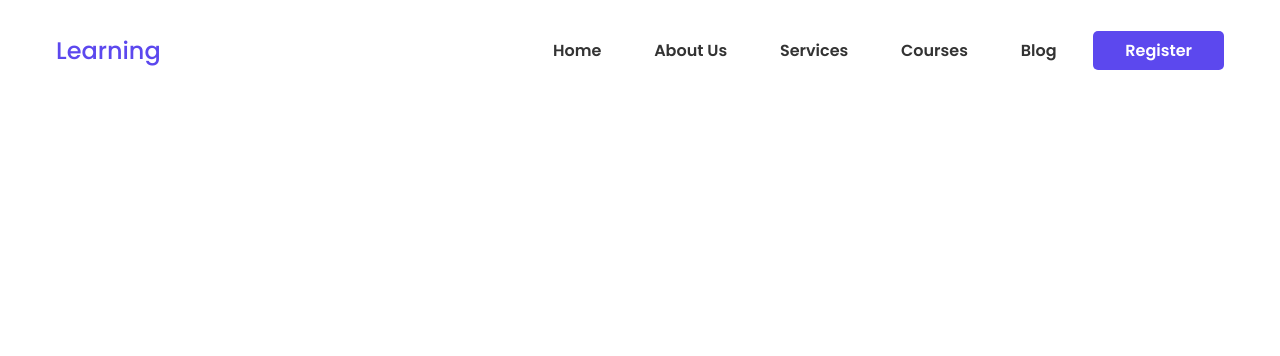
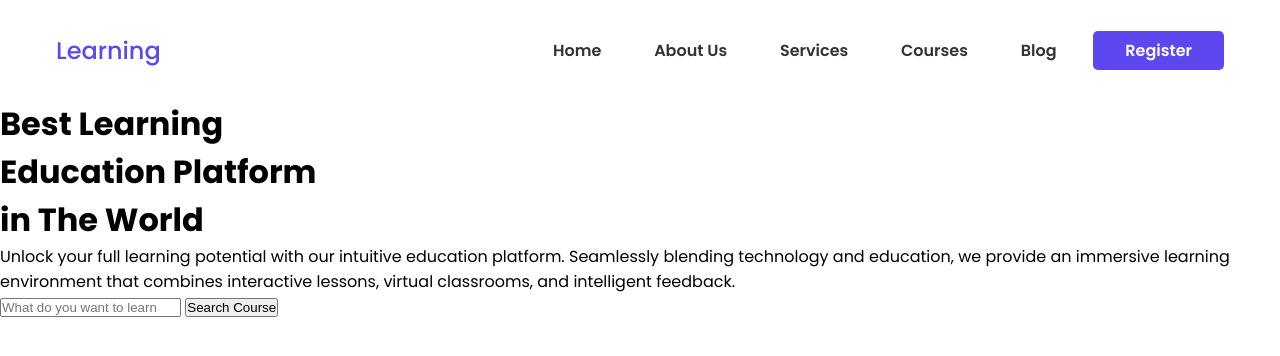
Before and after one commit to Amirkvni/educational-website, a plain HTML site: page index.html in a window 1280 px wide. Drawn offline with Linux system fonts and the light colour scheme.

Commit message:
coding html of left content

```diff
--- a/index.html
+++ b/index.html
@@ -21,6 +21,28 @@
           <li><a href="#" class="active">Register</a></li>
         </nav>
       </div>
+      <div class="section_content_header">
+        <div class="left-content-header">
+          <h1>
+            Best Learning
+            <br />
+            <span>Education Platform </span>
+            <br />
+            <span>in The World </span>
+          </h1>
+          <p>
+            Unlock your full learning potential with our intuitive education
+            platform. Seamlessly blending technology and education, we provide
+            an immersive learning environment that combines interactive lessons,
+            virtual classrooms, and intelligent feedback.
+          </p>
+          <form action="">
+            <input type="text" placeholder="What do you want to learn" />
+            <button type="submit">Search Course</button>
+          </form>
+        </div>
+        <div class="rightt-content-header"></div>
+      </div>
     </header>
   </body>
 </html>
```
